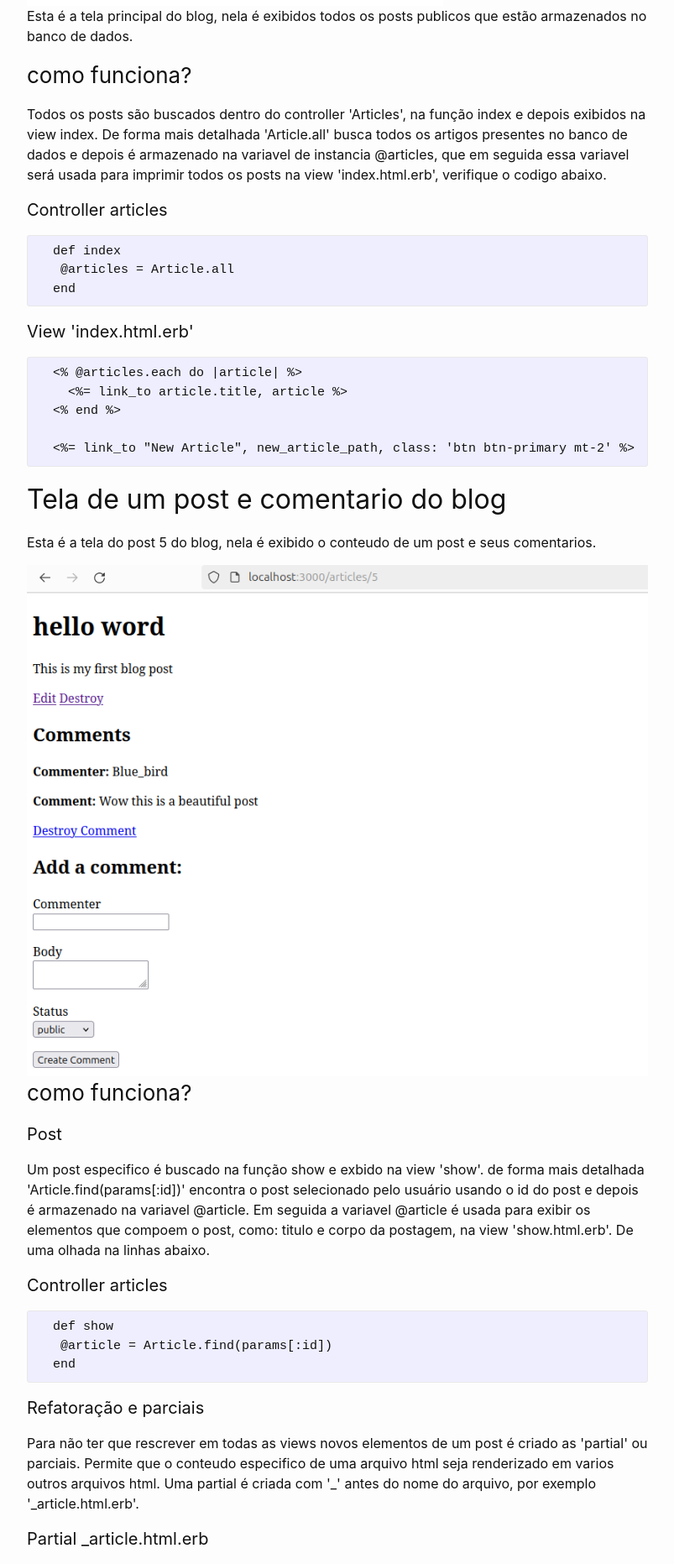
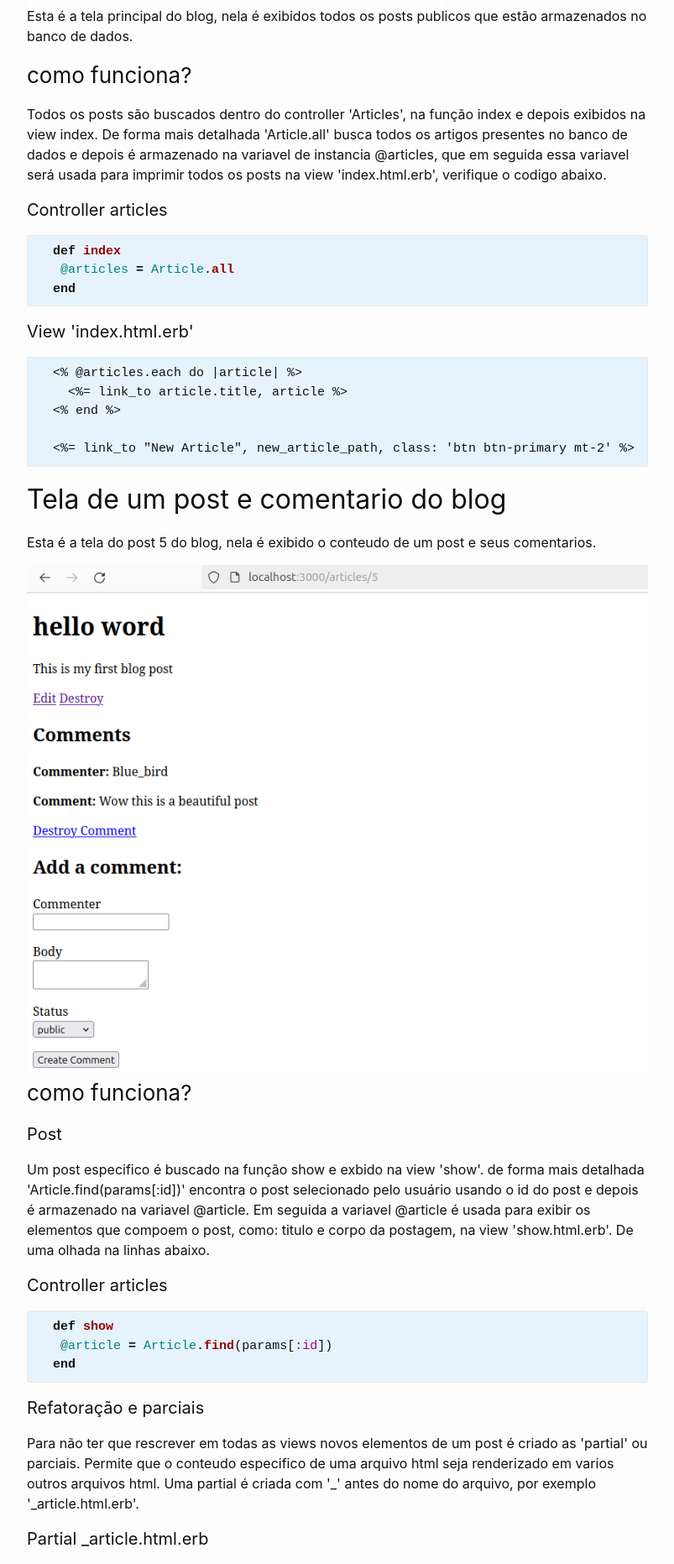
Before and after one commit to nicollinoxx/nicollinoxx.github.io, a Jekyll site: the page built from _posts/2024-06-23-Iniciando_com_rails.html, in a window 1280 px wide. Shown: the part 1386-3249 px from the top of the page at 84% size, without its empty margins (238-1041 px from the left). Built offline with Jekyll 4.4.1, drawn with Linux system fonts in a browser that asks for light colours; comment, search, counter and statistics services are not loaded.

Commit message:
Add customization

```diff
--- a/_config.yml
+++ b/_config.yml
@@ -45,6 +45,7 @@ social_links:
 
 plugins:
   - jekyll-feed
+
 # Exclude from processing.
 # The following items will not be processed, by default.
 # Any item listed under the `exclude:` key here will be automatically added to
--- a/_posts/2024-06-23-Iniciando_com_rails.html
+++ b/_posts/2024-06-23-Iniciando_com_rails.html
@@ -64,11 +64,11 @@ categories: tutorial
 </p>
 
 <h4>Controller articles</h4>
-<pre>
+{% highlight ruby %}
   def index
    @articles = Article.all
   end
-</pre>
+{% endhighlight %}
 
 <h4>View 'index.html.erb'</h4>
 <pre>
@@ -98,11 +98,11 @@ categories: tutorial
 </p>
 
 <h4>Controller articles</h4>
-<pre>
+{% highlight ruby %}
   def show
    @article = Article.find(params[:id])
   end
-</pre>
+{% endhighlight %}
 
 <h4>Refatoração e parciais</h4>
 <p>
--- a/_posts/2025-01-06-depot.html
+++ b/_posts/2025-01-06-depot.html
@@ -161,7 +161,8 @@ categories: tutorial
         Essa lógica garante que o estado do carrinho seja sempre atualizado corretamente, tanto para decrementos quanto para exclusões completas. O método também utiliza Turbo Stream para atualização dinâmica, além de suportar redirecionamentos em HTML e
         respostas em JSON para maior flexibilidade.
       </p>
-  <pre>
+
+{% highlight ruby %}
   # controllers/line_items_controller.rb
 
   def destroy
@@ -177,7 +178,8 @@ categories: tutorial
       format.json { head :no_content }
     end
   end
-  </pre>
+{% endhighlight %}
+
       <hr>
       <p>
         O arquivo <strong>destroy.turbo_stream.erb</strong> é utilizado para atualizar a interface do usuário de forma dinâmica. Quando um item é completamente removido do carrinho, a partial `_cart` é
--- a/_sass/minima/_base.scss
+++ b/_sass/minima/_base.scss
@@ -151,7 +151,7 @@ code {
   @include relative-font-size(0.9375);
   border: 1px solid $grey-color-light;
   border-radius: 3px;
-  background-color: #eef;
+  background-color: #e6f3fc;
 }
 
 code {
```
Also changed, not shown: Gemfile.lock. Lines whose indentation alone changed are shown as unchanged.
